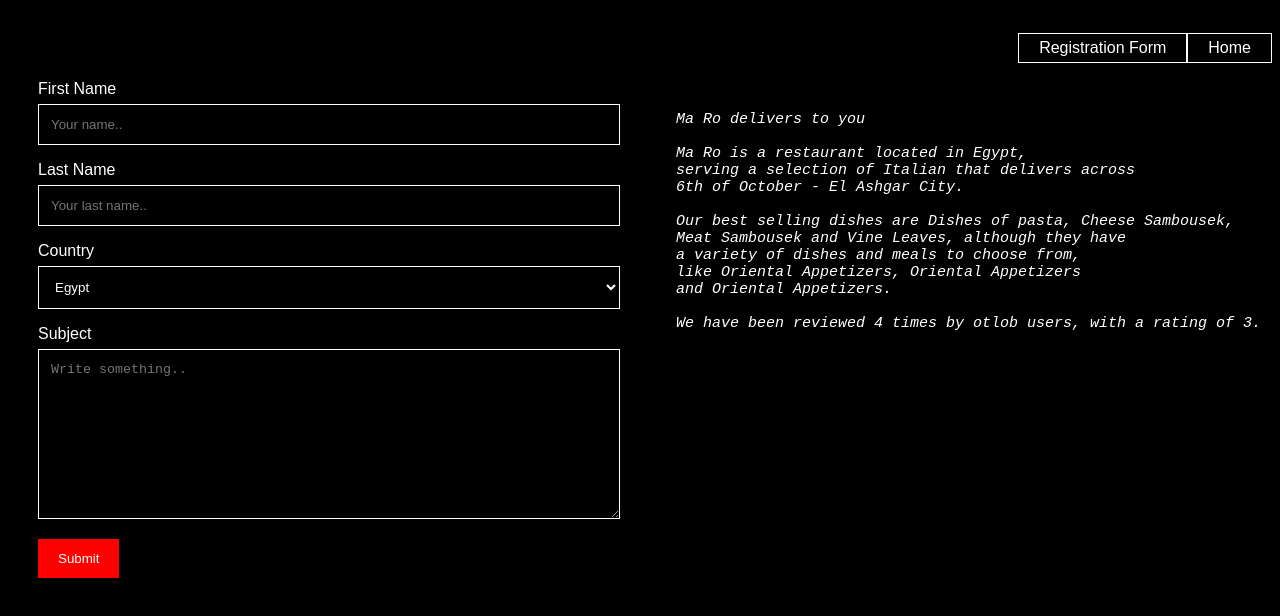
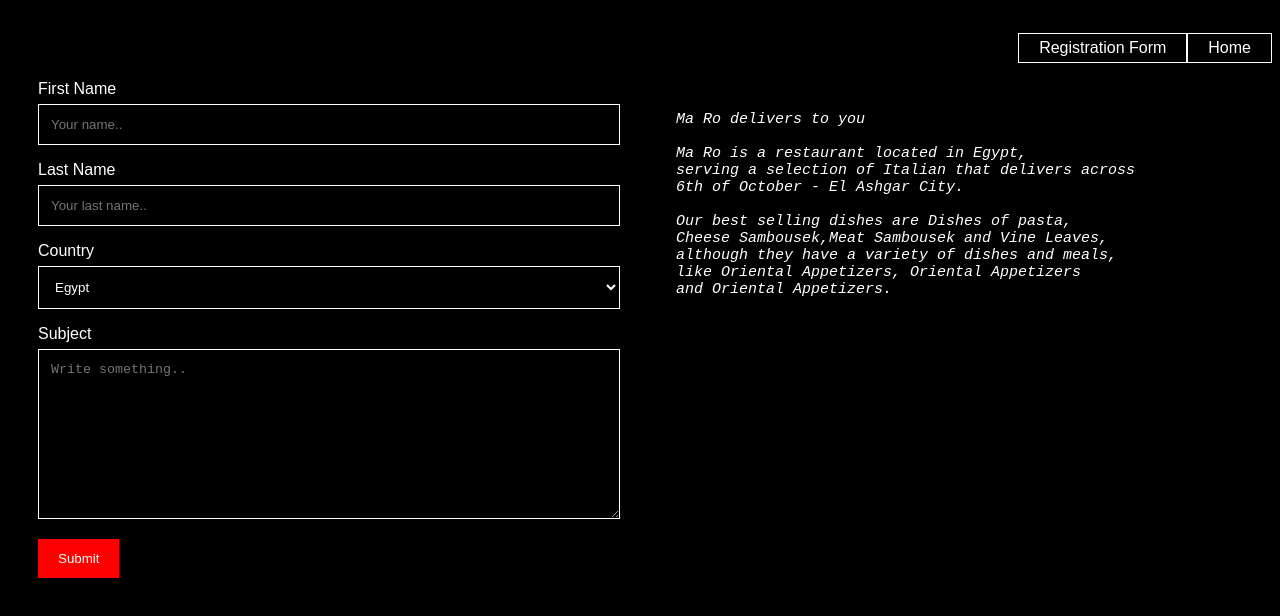
Before and after one commit to Mariam-Fathi/ECE-124C, a plain HTML site: page Contact.html in a window 1280 px wide. Drawn offline with Linux system fonts and the light colour scheme.

Commit message:
Update Contact.html

```diff
--- a/Contact.html
+++ b/Contact.html
@@ -159,13 +159,11 @@ input[type=submit]:hover {
     serving a selection of Italian that delivers across
     6th of October - El Ashgar City.
 
-    Our best selling dishes are Dishes of pasta, Cheese Sambousek,
-    Meat Sambousek and Vine Leaves, although they have
-    a variety of dishes and meals to choose from,
+    Our best selling dishes are Dishes of pasta,
+    Cheese Sambousek,Meat Sambousek and Vine Leaves,
+    although they have a variety of dishes and meals,
     like Oriental Appetizers, Oriental Appetizers
     and Oriental Appetizers.
-
-    We have been reviewed 4 times by otlob users, with a rating of 3.
 
     </pre>
 
```
